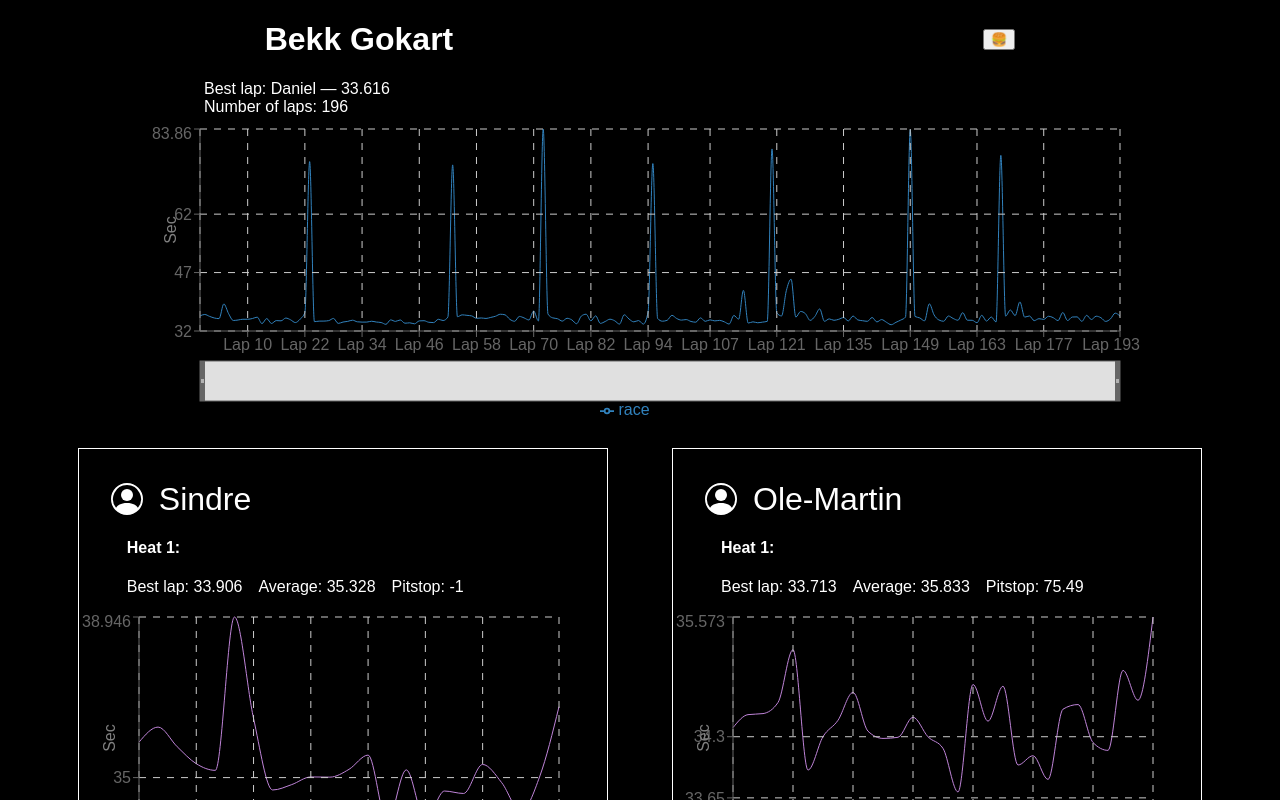
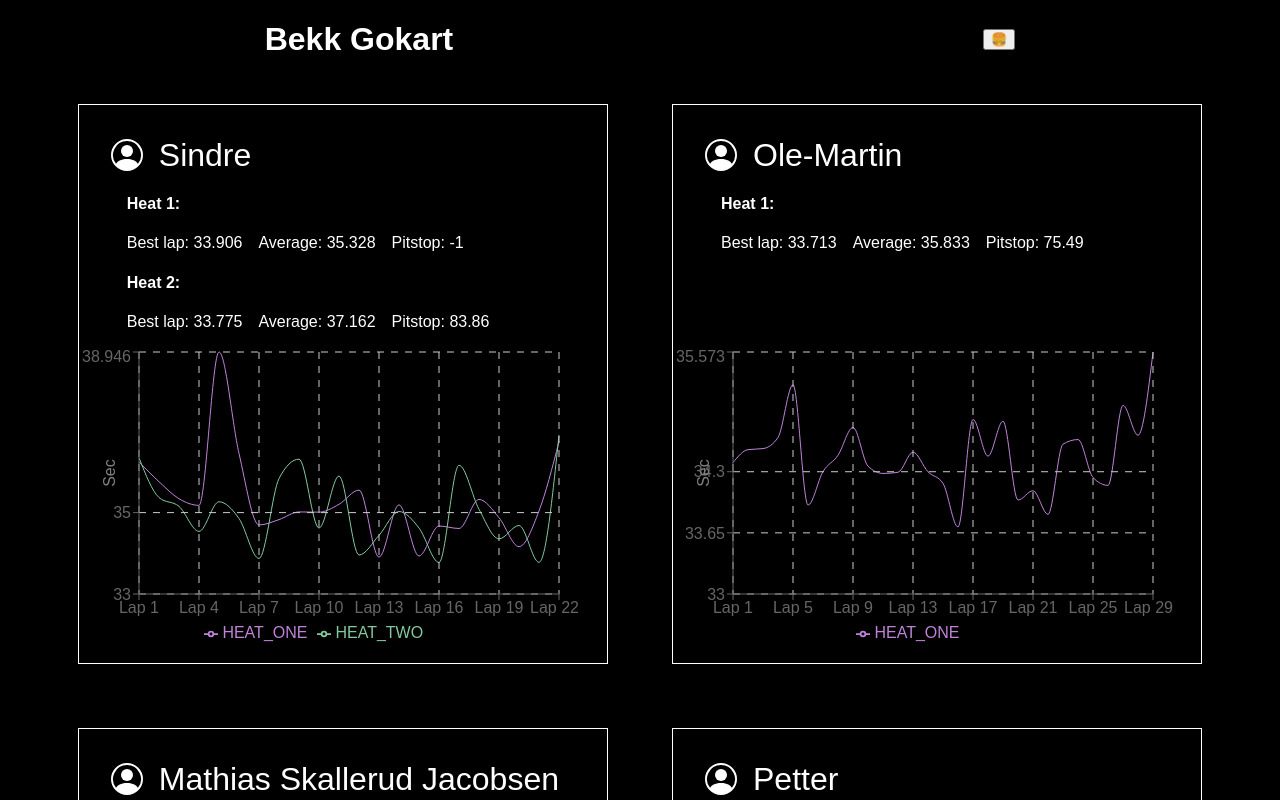
Before and after one commit to MathiasSJacobsen/gokart-stats, a React (Create React App) app: page / in a window 1280 px wide. Shown: the top 800 px of the page. Built offline with nearby package versions, Linux system fonts and the light colour scheme.

Commit message:
Add Session 2

```diff
--- a/src/Types.ts
+++ b/src/Types.ts
@@ -4,7 +4,7 @@ export type SessionDBData = {
   laps: string[] | number[];
 };
 
-export enum Session {
+export enum Heat {
   HEAT_ONE = "HEAT_ONE",
   HEAT_TWO = "HEAT_TWO",
 }
@@ -16,7 +16,7 @@ export type SessionData = {
 };
 
 export type ChartType = {
-  [Session.HEAT_ONE]?: number;
-  [Session.HEAT_TWO]?: number;
+  [Heat.HEAT_ONE]?: number;
+  [Heat.HEAT_TWO]?: number;
   name: string;
 }[];
--- /dev/null
+++ b/src/db/sessionTwo.json
@@ -0,0 +1,250 @@
+[
+  {
+    "date": "25/4/23",
+    "name": "Fører 1",
+    "laps": [
+      "36.444",
+      "35.350",
+      "35.633",
+      "37.075",
+      "36.484",
+      "35.664",
+      "35.098",
+      "35.812",
+      "35.280",
+      "34.704",
+      "36.256",
+      "35.496",
+      "35.313",
+      "35.303",
+      "34.952",
+      "35.812",
+      "36.556",
+      "38.734",
+      "34.393",
+      "34.426",
+      "34.070",
+      "35.159"
+    ]
+  },
+  {
+    "date": "25/4/23",
+    "name": "Fører 2",
+    "laps": [
+      "1.36.938",
+      "33.179",
+      "35.116",
+      "32.849",
+      "33.852",
+      "32.727",
+      "32.67",
+      "32.969",
+      "33.084",
+      "33.13",
+      "32.675",
+      "32.760",
+      "36.813",
+      "33.039",
+      "33.038",
+      "32.414",
+      "32.205",
+      "32.032",
+      "32.081",
+      "32.991",
+      "32.425",
+      "32.703",
+      "31.966",
+      "32.039",
+      "32.420",
+      "32.368",
+      "31.837",
+      "31.708",
+      "32.061",
+      "32.659",
+      "32.261",
+      "32.297"
+    ]
+  },
+  {
+    "date": "25/4/23",
+    "name": "Fører 3",
+    "laps": [
+      "1.55.964",
+      "39.761",
+      "34.835",
+      "36.932",
+      "34.636",
+      "35.35",
+      "36.126",
+      "35.204",
+      "34.496",
+      "35.424",
+      "34.28",
+      "34.919",
+      "33.336",
+      "33.961",
+      "46.76",
+      "35.21",
+      "35.211"
+    ]
+  },
+  {
+    "date": "25/4/23",
+    "name": "Fører 4",
+    "laps": [
+      "1.32.156",
+      "35.416",
+      "34.522",
+      "36.129",
+      "35.658",
+      "34.055",
+      "34.218",
+      "34.422",
+      "34.345",
+      "33.870",
+      "33.937",
+      "34.556",
+      "34.069",
+      "33.142",
+      "33.678",
+      "32.986",
+      "32.825",
+      "33.540",
+      "32.806",
+      "33.703",
+      "32.937",
+      "34.160",
+      "33.115",
+      "33.652",
+      "34.251",
+      "33.394",
+      "32.939",
+      "32.969",
+      "33.272",
+      "33.123",
+      "33.691"
+    ]
+  },
+  {
+    "date": "25/4/23",
+    "name": "Fører 5",
+    "laps": [
+      "1.18.010",
+      "34.387",
+      "32.911",
+      "33.963",
+      "32.788",
+      "32.345",
+      "33.186",
+      "33.535",
+      "33.695",
+      "33.688",
+      "33.176",
+      "33.13",
+      "33.457",
+      "33.562",
+      "32.653",
+      "33.353",
+      "32.892",
+      "32.842",
+      "33.879",
+      "34.452"
+    ]
+  },
+  {
+    "date": "25/4/23",
+    "name": "Fører 6",
+    "laps": [
+      "1.17.114",
+      "33.577",
+      "34.538",
+      "33.988",
+      "48.160",
+      "35.546",
+      "33.866",
+      "33.748",
+      "33.306",
+      "33.575",
+      "34.460",
+      "33.686",
+      "33.719",
+      "34.819",
+      "34.116",
+      "36.952",
+      "34.068",
+      "37.447",
+      "33.217",
+      "33.380",
+      "34.335",
+      "35.359",
+      "33.223",
+      "33.642",
+      "34.346",
+      "33.758",
+      "33.513",
+      "34.137",
+      "35.857",
+      "34.316"
+    ]
+  },
+  {
+    "date": "25/4/23",
+    "name": "Fører 7",
+    "laps": [
+      "1.19.348",
+      "34.394",
+      "34.796",
+      "33.716",
+      "34.364",
+      "33.717",
+      "34.343",
+      "35.714",
+      "33.707",
+      "33.786",
+      "33.855",
+      "34.029",
+      "33.570",
+      "33.943",
+      "33.359",
+      "33.093",
+      "33.119",
+      "33.828",
+      "33.382"
+    ]
+  },
+  {
+    "date": "25/4/23",
+    "name": "Fører 8",
+    "laps": [
+      "1.36.752",
+      "32.918",
+      "32.346",
+      "31.938",
+      "32.124",
+      "32.860",
+      "32.323",
+      "32.270",
+      "32.293",
+      "31.660",
+      "31.601",
+      "31.788",
+      "32.468",
+      "31.619",
+      "31.623",
+      "31.484",
+      "31.455",
+      "31.869",
+      "31.651",
+      "31.544",
+      "31.430",
+      "31.554",
+      "31.343",
+      "31.614",
+      "31.767",
+      "33.103",
+      "31.305",
+      "32.853",
+      "34.225"
+    ]
+  }
+]
--- a/src/landing/Landing.tsx
+++ b/src/landing/Landing.tsx
@@ -1,78 +1,25 @@
-import {
-  LineChart,
-  Line,
-  Legend,
-  CartesianGrid,
-  XAxis,
-  YAxis,
-  Tooltip,
-  Brush,
-} from "recharts";
 import styled from "styled-components";
 import PersonalStat from "../personalStats/PersonalStat";
-import db from "../db/sessionOne.json";
-import { getTeamFastestLap, getTeamLapData, transformLapData } from "../utils";
-import { useEffect, useState } from "react";
-import { useWindowSize } from "../hooks/useWindowSize";
+import dbOne from "../db/sessionOne.json";
+import dbTwo from "../db/sessionTwo.json";
+
+import { transformLapData } from "../utils";
 
 type Props = {};
 
 const Landing = (props: Props) => {
-  const data = transformLapData(db);
-  const [windowWidth] = useWindowSize();
-  const [chartWidth, setChartWidth] = useState(0);
-
-  useEffect(() => {
-    setChartWidth(windowWidth > 767 ? 1000 : 350);
-  }, [windowWidth]);
-
-  const bestTeamLap = getTeamFastestLap(data);
+  const data = transformLapData([...dbOne, ...dbTwo]);
 
   return (
-    <>
     <StatsContainer>
-        <TeamContainer>
-          <TeamStats>
-            <span>{`Best lap: ${bestTeamLap.name} \u2014  ${bestTeamLap.time}`}</span>
-            <span>{`Number of laps: 196`}</span>
-          </TeamStats>
-
-          <LineChart
-            width={chartWidth}
-            height={300}
-            data={getTeamLapData()}
-            margin={{ top: 5, right: 20, bottom: 5, left: 0 }}
-          >
-            <Line type="monotone" dataKey="race" dot={false} />
-            <Legend />
-            <CartesianGrid stroke="#ccc" strokeDasharray="7 7" />
-            <XAxis dataKey="name" />
-            <YAxis label={{ value: "Sec", angle: -90 }} domain={[32]} />
-            <Tooltip />
-            <Brush />
-          </LineChart>
-        </TeamContainer>
       <PersonalStatsContainer>
         {data.map((e) => (
           <PersonalStat key={e.name} user={e} />
         ))}
       </PersonalStatsContainer>
     </StatsContainer>
-    </>
   );
 };
-
-const TeamContainer = styled.div`
-  display: flex;
-  flex-direction: column;
-`;
-
-const TeamStats = styled.div`
-  display: flex;
-  flex-direction: column;
-  padding: 0 0 0 4rem;
-  margin-bottom: 0.5rem;
-`;
 
 const StatsContainer = styled.div`
   display: flex;
--- a/src/personalStats/PersonalStat.tsx
+++ b/src/personalStats/PersonalStat.tsx
@@ -11,7 +11,7 @@ import {
 } from "recharts";
 import styled from "styled-components/macro";
 import { useWindowSize } from "../hooks/useWindowSize";
-import { SessionData, Session } from "../Types";
+import { SessionData, Heat } from "../Types";
 import { sessionEnumToSessionNr } from "../utils";
 import { HeaderStat } from "./HeaderStat";
 
@@ -21,6 +21,7 @@ type Props = {
 
 const PersonalStat = ({ user }: Props) => {
   const [data] = useState(user);
+  console.log(data);
 
   const [vertical] = useWindowSize();
   const [chartHeight, setChartHeight] = useState(0);
@@ -39,13 +40,13 @@ const PersonalStat = ({ user }: Props) => {
           <MySpan>{data.name}</MySpan>
         </Name>
         <HeaderStat
-          heat={sessionEnumToSessionNr(Session.HEAT_ONE)}
+          heat={sessionEnumToSessionNr(Heat.HEAT_ONE)}
           laps={data.laps.map((e) => e.HEAT_ONE) as number[]}
           username={user.name}
         />
         {data.laps[0].HEAT_TWO ? (
           <HeaderStat
-            heat={sessionEnumToSessionNr(Session.HEAT_TWO)}
+            heat={sessionEnumToSessionNr(Heat.HEAT_TWO)}
             laps={data.laps.map((e) => e.HEAT_TWO) as number[]}
             username={user.name}
           />
@@ -58,7 +59,7 @@ const PersonalStat = ({ user }: Props) => {
           width={chartWidth}
           height={chartHeight}
           data={
-            data.laps.some((e) => Session.HEAT_TWO in e)
+            data.laps.some((e) => Heat.HEAT_TWO in e)
               ? data.laps
                   .filter((e) => e.HEAT_ONE! < 60)
                   .filter((e) => e.HEAT_TWO! < 60)
@@ -69,14 +70,14 @@ const PersonalStat = ({ user }: Props) => {
           <Line
             type="monotone"
             dot={false}
-            dataKey={Session.HEAT_ONE}
+            dataKey={Heat.HEAT_ONE}
             stroke="#bf84d8"
           />
-          {data.laps.some((e) => Session.HEAT_TWO in e) && (
+          {data.laps.some((e) => Heat.HEAT_TWO in e) && (
             <Line
               dot={false}
               type="monotone"
-              dataKey={Session.HEAT_TWO}
+              dataKey={Heat.HEAT_TWO}
               stroke="#82ca9d"
             />
           )}
--- a/src/utils.ts
+++ b/src/utils.ts
@@ -1,5 +1,5 @@
 import { getFastestLap } from "./dataCrunshing";
-import { ChartType, Session, SessionData } from "./Types";
+import { ChartType, Heat, SessionData } from "./Types";
 import db from "./db/sessionOne.json";
 
 export const mapLapTimeToNumber = (lapTime: string) => {
@@ -11,18 +11,18 @@ export const mapLapTimeToNumber = (lapTime: string) => {
   }
 };
 
-export const transformData = (laps: string[], session: Session): ChartType => {
-  const x = session === Session.HEAT_ONE ? 1 : 2;
+export const transformData = (laps: string[], session: Heat): ChartType => {
+  const x = session === Heat.HEAT_ONE ? 1 : 2;
   return laps.map((e, i) => {
     if (x === 1) {
       return {
         name: `Lap ${i}`,
-        [Session.HEAT_ONE]: mapLapTimeToNumber(e),
+        [Heat.HEAT_ONE]: mapLapTimeToNumber(e),
       };
     } else {
       return {
         name: `Lap ${i}`,
-        [Session.HEAT_TWO]: mapLapTimeToNumber(e),
+        [Heat.HEAT_TWO]: mapLapTimeToNumber(e),
       };
     }
   });
@@ -37,18 +37,18 @@ export function transformLapData(data: any[]): SessionData[] {
       const newData: SessionData = {
         name,
         date,
-        laps: transformData(laps, Session.HEAT_ONE),
+        laps: transformData(laps, Heat.HEAT_ONE),
       };
       result.push(newData);
     } else {
       const person = result.find((e) => e.name === name) as SessionData;
-      const session_two = transformData(laps, Session.HEAT_TWO);
+      const session_two = transformData(laps, Heat.HEAT_TWO);
       const sessions = person.laps.map((e) => {
         const sessionOneValue = session_two.find((n) => n.name === e.name);
         // @TODO: Problem hvis du kjører en mer runde i andre session
         return {
           ...e,
-          SESSION_TWO: sessionOneValue?.HEAT_TWO,
+          HEAT_TWO: sessionOneValue?.HEAT_TWO,
         };
       });
 
@@ -91,11 +91,11 @@ export const getTeamFastestLap = (data: SessionData[]) => {
   return best;
 };
 
-export const sessionEnumToSessionNr = (s: Session): number => {
+export const sessionEnumToSessionNr = (s: Heat): number => {
   switch (s) {
-    case Session.HEAT_ONE:
+    case Heat.HEAT_ONE:
       return 1;
-    case Session.HEAT_TWO:
+    case Heat.HEAT_TWO:
       return 2;
     default:
       throw new Error("Invalid session selected");
```
Also changed, not shown: src/teamStat/TeamStat.tsx (added, +63 -0 lines). Lines whose indentation alone changed are shown as unchanged.
